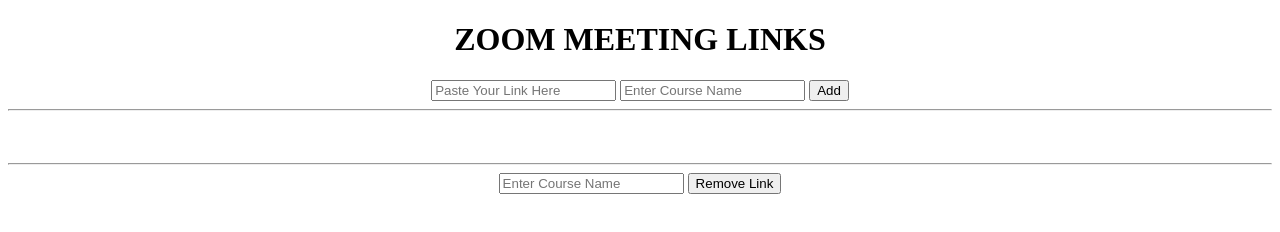
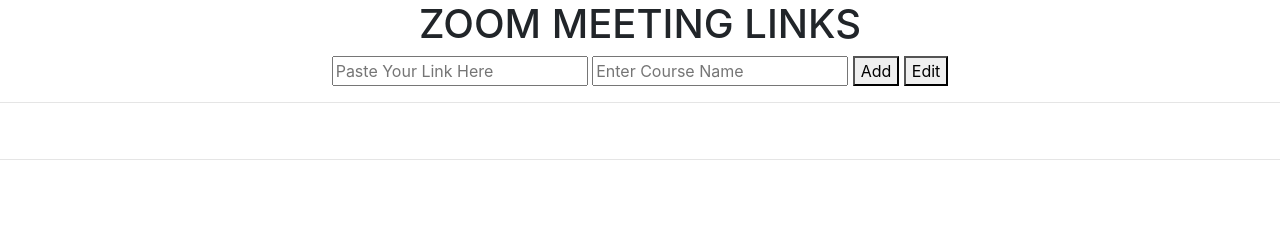
Before and after one commit to FishPain/E-Meeting_Organiser, a plain HTML site: page index.html in a window 1280 px wide. Drawn offline with nearby package versions, Linux system fonts and the light colour scheme.

Commit message:
Update index.html

```diff
--- a/index.html
+++ b/index.html
@@ -2,7 +2,12 @@
 <html lang="en" dir="ltr">
   <head>
     <meta charset="utf-8">
-    <title></title>
+    <title>Zoom Link</title>
+    <link rel="stylesheet" href="https://stackpath.bootstrapcdn.com/bootstrap/4.5.0/css/bootstrap.min.css">
+    <script src="https://ajax.googleapis.com/ajax/libs/jquery/3.5.1/jquery.min.js"></script>
+    <script src="https://cdnjs.cloudflare.com/ajax/libs/popper.js/1.16.0/umd/popper.min.js"></script>
+    <script src="https://maxcdn.bootstrapcdn.com/bootstrap/4.5.0/js/bootstrap.min.js"></script>
+    <script src="https://ajax.googleapis.com/ajax/libs/jquery/3.5.1/jquery.min.js"></script>
     <style media="screen">
       body {
         text-align: center;
@@ -36,16 +41,15 @@
     <input id="zoomLink_input" type="url" placeholder="Paste Your Link Here" required>
     <input id="zoomLink_name" type="text" placeholder="Enter Course Name" required>
     <button type="button" onclick="addLink()">Add</button>
+    <button type="button" onclick="edit()" id="edit">Edit</button>
     <hr>
     <!-- Display links -->
     <ul id="display">
-
     </ul>
     <hr>
-    <input id = "name_remove" type="text" placeholder="Enter Course Name">
-    <button type="button" onclick="removeLink()">Remove Link</button>
 
     <script type="text/javascript">
+    // Check for existing links in local storage
       if (localStorage.getItem("ZoomLinkArray") == null){
         var links_array = [];
       }
@@ -118,25 +122,61 @@
       }
 
 
-      function removeLink() {
-        var found = false;
-        var remove_name = document.getElementById("name_remove").value;
-        for (var i = 0; i < links_array.length; i++) {
-          var name = links_array[i].Name;
-          if(name == remove_name) {
-            found = true;
-            if(prompt("Are you sure? Type yes to continue.") == "yes") {
-              console.log(i);
-              links_array.splice(i, 1);
-              localStorage.setItem("ZoomLinkArray", JSON.stringify(links_array));
-              location.reload();
-            }
+      function edit(){
+        // class containing all the links
+        var grps = document.getElementsByClassName("grp");
+        // Edit the links
+        if (document.getElementById("edit").innerText == "Edit"){
+          // onclick change button text to "save"
+          document.getElementById("edit").innerText = "Save";
+          for(var i = 0; i < grps.length; i++){
+            // change link border to orange
+            grps[i].style.borderColor = "orange";
+            // create a cross beside each link box
+            var span = document.createElement("span");
+            span.setAttribute("ariaHidden", "true");
+            span.innerText = "x"
+            var btn = document.createElement("button");
+            btn.setAttribute("type", "button");
+            btn.setAttribute("class", "close");
+            btn.setAttribute("ariaLabel", "Close");
+            btn.appendChild(span);
+            grps[i].appendChild(btn);
           }
         }
-        if (found != true){
-          alert("Name cannot be found.")
+        // Save the edits
+        else{
+          // onclick change button text to "Edit"
+          document.getElementById("edit").innerText = "Edit";
         }
       }
+      // function edit() {
+      //   var found = false;
+      //   var grps = document.getElementsByClassName("grp");
+      //   // Change text in button
+      //
+      //   // change link border to orange
+      //   for(var i = 0; i < grps.length; i++){
+      //     grps[i].style.borderColor = "orange";
+      //   }
+      //   // create cross beside each links
+      //   // var remove_name = document.getElementById("name_remove").value;
+      //   for (var i = 0; i < links_array.length; i++) {
+      //     var name = links_array[i].Name;
+      //     if(name == remove_name) {
+      //       found = true;
+      //       if(prompt("Are you sure? Type yes to continue.") == "yes") {
+      //         console.log(i);
+      //         links_array.splice(i, 1);
+      //         localStorage.setItem("ZoomLinkArray", JSON.stringify(links_array));
+      //         location.reload();
+      //       }
+      //     }
+      //   }
+      //   if (found != true){
+      //     alert("Name cannot be found.")
+      //   }
+      // }
 
 
       displayLink();
```
